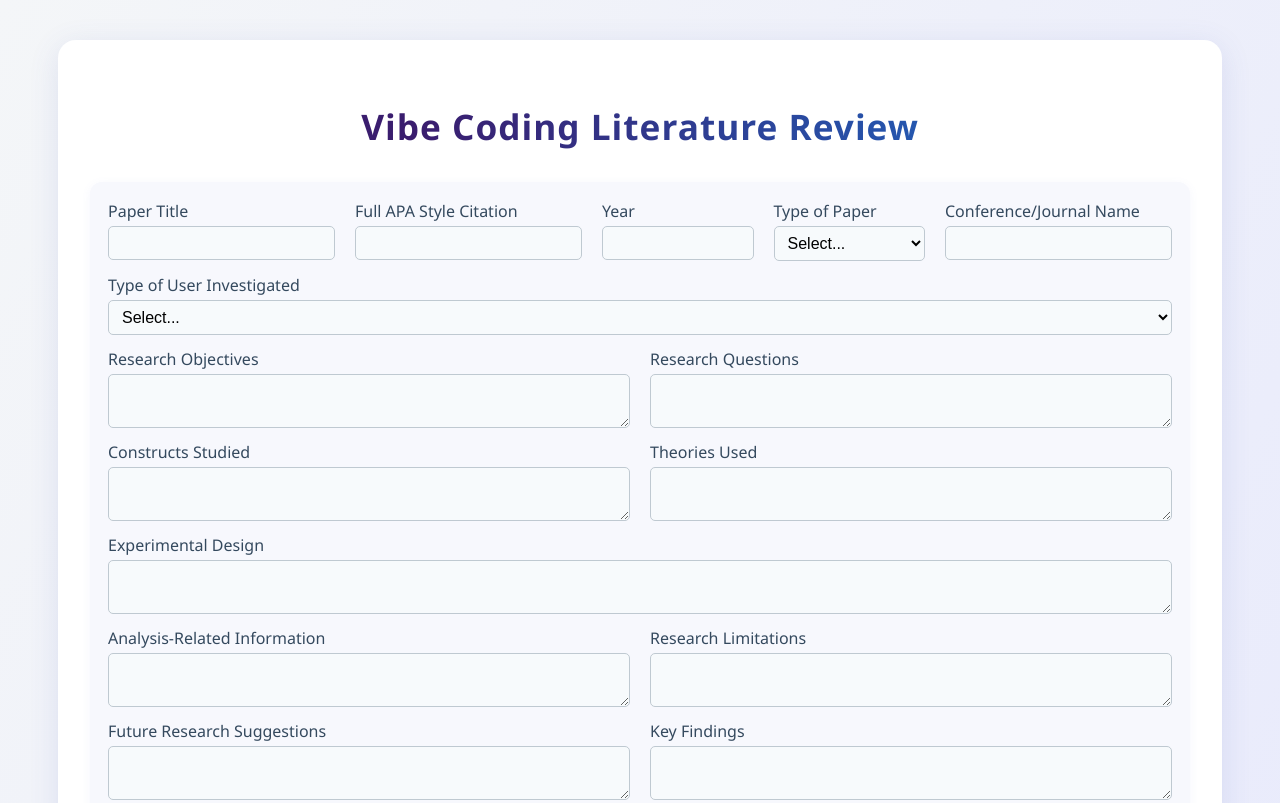
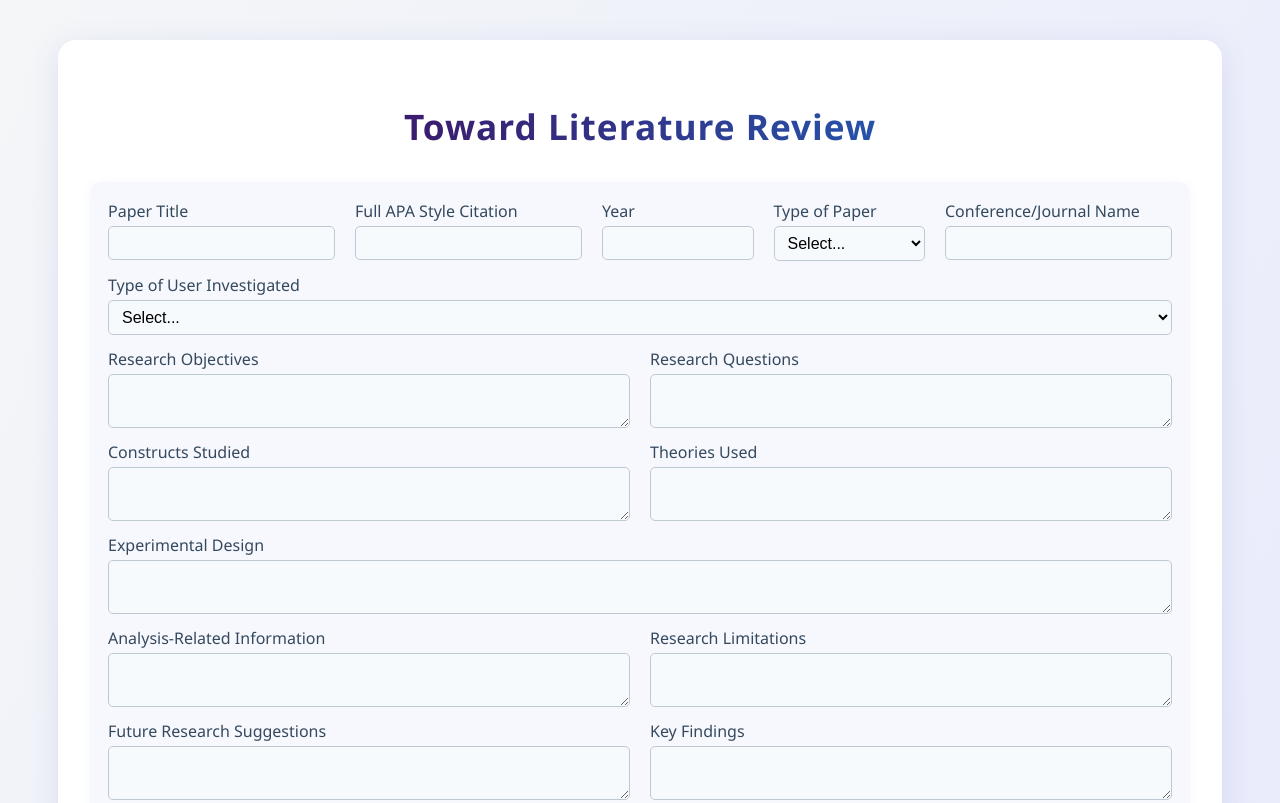
Before and after one commit to VICTORIA-OKESIPE/Vibecoding-projects, a website: page vibecoding_lit_review/index.html in a window 1280 px wide. Shown: the top 803 px of the page. Drawn offline with Linux system fonts and the light colour scheme.

Commit message:
Update index.html

```diff
--- a/vibecoding_lit_review/index.html
+++ b/vibecoding_lit_review/index.html
@@ -8,7 +8,7 @@
 </head>
 <body>
   <div class="container">
-    <h1>Vibe Coding Literature Review</h1>
+    <h1>Toward Literature Review</h1>
     <form id="entryForm">
       <div class="form-row">
   <label>Paper Title <input type="text" name="title" required /></label>
```
